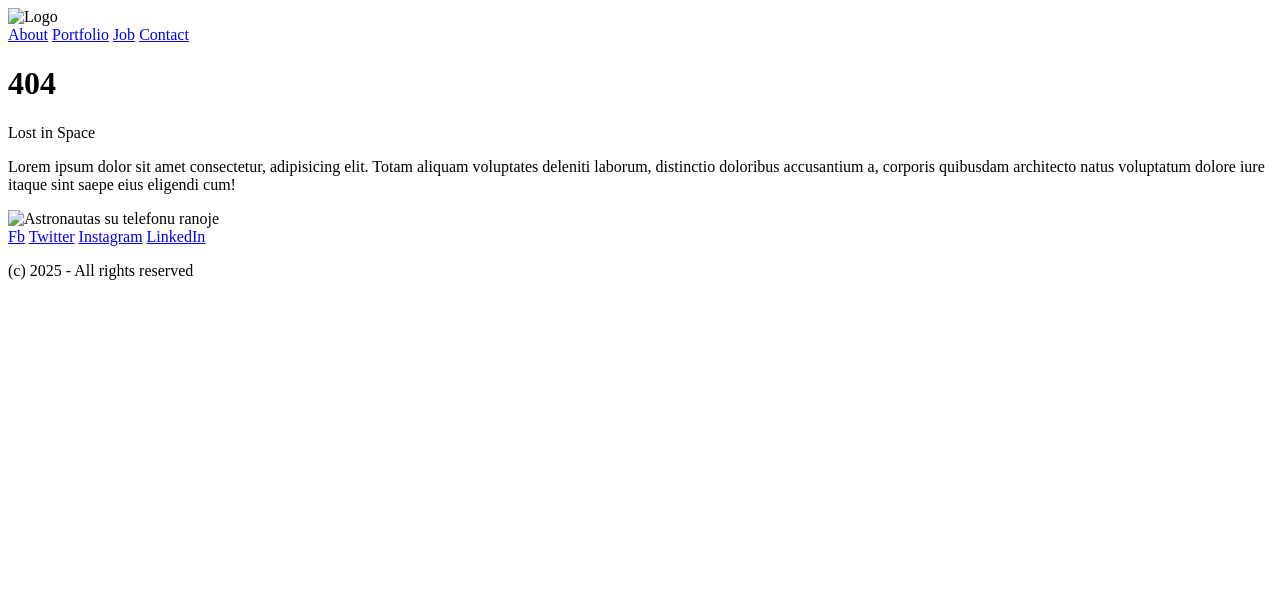
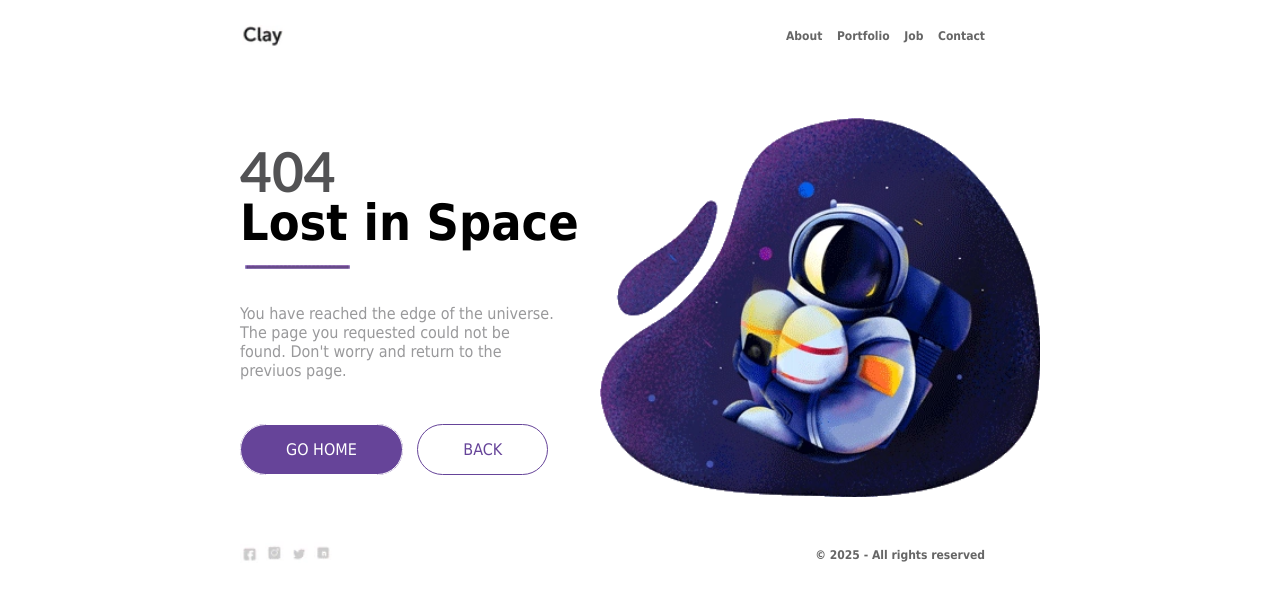
Before and after one commit to SplaTT141/astro, a website: page index.html in a window 1280 px wide. Drawn offline with Linux system fonts and the light colour scheme.

Commit message:
astroFinal

```diff
--- /dev/null
+++ b/css/main.css
@@ -0,0 +1,95 @@
+body {
+    width: 800px;
+    margin-left: calc(50% - 400px);
+    font-family: Tahoma;
+}
+
+header {
+    display: flex;
+    justify-content: space-between;
+    margin-bottom: 70px;
+    margin-top: 25px;
+    margin-right: 55px;
+}
+
+header nav a {
+    color: #666666;
+    text-decoration: none;
+    font-size: 12px;
+    font-weight: bold;
+}
+
+.main {
+    display:inline-block;
+}
+
+.container {
+    width: 45%;
+    float: left;
+}
+
+main img {
+    width: 55%;
+}
+
+main h1 {
+    margin: 0;
+    margin-top: 20px;
+    font-size: 55px;
+    font-family: 'Trebuchet MS', 'Lucida Sans Unicode', 'Lucida Grande', 'Lucida Sans', Arial, sans-serif;
+    color: #525254;
+}
+
+.lost {
+    font-size: 50px;
+    font-weight: bold;
+    margin-top: -10px;
+    margin-bottom: 13px;
+}
+
+
+main div img {
+    width: 105px;
+    margin-top: 0;
+    margin-left: 5px;
+    margin-bottom: 15px;
+}
+
+
+.info {
+    color:#99999B;
+    width: 320px;
+    margin-bottom: 60px;
+}
+
+main div a {
+    text-decoration: none;
+    color: black;
+    border-style: solid;
+    border-width: 1px;
+    border-radius: 30px;
+    background-color: #664499;
+    padding-right: 45px;
+    padding-left: 45px;
+    padding-top: 15px;
+    padding-bottom: 15px;
+}
+
+footer {
+    display: flex;
+    justify-content: space-between;
+    margin-top: 35px;
+    align-items: center;
+}
+
+footer p {
+    color: #666666;
+    text-decoration: none;
+    font-size: 12px;
+    font-weight: bold;
+    margin-right: 55px;
+}
+
+footer div a img{
+    width: 20px;
+}
--- a/index.html
+++ b/index.html
@@ -4,38 +4,41 @@
     <meta charset="UTF-8">
     <meta name="viewport" content="width=device-width, initial-scale=1.0">
     <title>Astronautas</title>
+    <link rel="stylesheet" href="./css/main.css">
 </head>
 <body>
     <header>
-        <img src="#" alt="Logo">
+        <img src="./img/logo.webp" alt="Logo" style="width: 45px;">
         <nav>
-            <a href="#">About</a>
-            <a href="#">Portfolio</a>
-            <a href="#">Job</a>
+            <a href="#" style="margin-right: 10px;">About</a>
+            <a href="#" style="margin-right: 10px;">Portfolio</a>
+            <a href="#" style="margin-right: 10px;">Job</a>
             <a href="#">Contact</a>
         </nav>
     </header>
 
     <main>
-        <div>
+        <div class="container">
             <h1>404</h1>
-            <p>Lost in Space</p>
-            <p>Lorem ipsum dolor sit amet consectetur, adipisicing elit. Totam aliquam voluptates deleniti laborum, distinctio doloribus accusantium a, corporis quibusdam architecto natus voluptatum dolore iure itaque sint saepe eius eligendi cum!</p>
+            <p class="lost">Lost in Space</p>
+            <img src="./img/stripe.webp" alt="">
+            <p class="info">You have reached the edge of the universe. The page you requested could not be found. Don't worry and return to the previuos page.</p>
             <div>
-
+                <a href="#" style="color: white; margin-right: 10px;">GO HOME</a>
+                <a href="#" style="color: #664499; background-color: white;">BACK</a>
             </div>
         </div>
-        <img src="#" alt="Astronautas su telefonu ranoje">
+        <img src="./img/Astro.webp" alt="Astronautas su telefonu rankoje">
     </main>
 
     <footer>
         <div>
-            <a href="#">Fb</a>
-            <a href="#">Twitter</a>
-            <a href="#">Instagram</a>
-            <a href="#">LinkedIn</a>
+            <a href="#"><img src="./img/fb.webp" alt=""></a>
+            <a href="#"><img src="./img/inst.webp" alt=""></a>
+            <a href="#"><img src="./img/tw.webp" alt=""></a>
+            <a href="#"><img src="./img/ln.webp" alt=""></a>
         </div>
-        <p>(c) 2025 - All rights reserved</p>
+        <p>© 2025 - All rights reserved</p>
     </footer>
 </body>
 </html>
```
Also changed, not shown: README.md, img/Astro.webp (added), img/fb.webp (added), img/inst.webp (added), img/ln.webp (added), img/logo.webp (added), img/stripe.webp (added), img/tw.webp (added).
